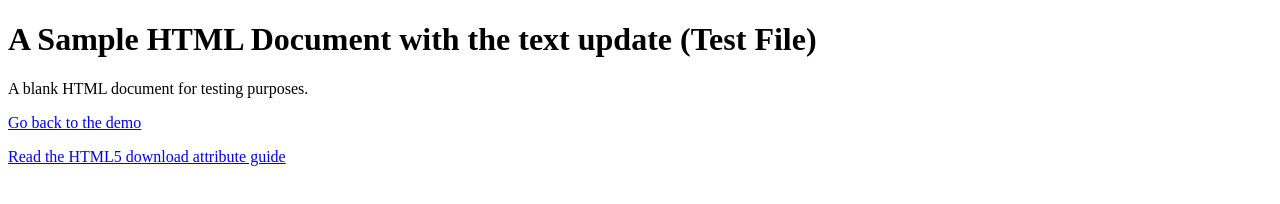
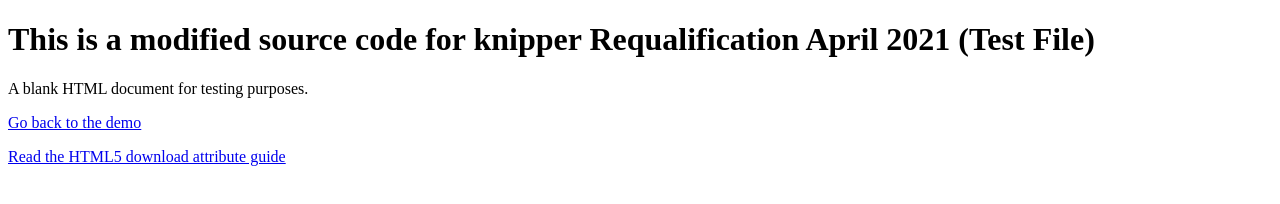
Before and after one commit to ashwinxlm/TestAJRepo, a plain HTML site: page index.html in a window 1280 px wide. Drawn offline with Linux system fonts and the light colour scheme.

Commit message:
Update index.html

```diff
--- a/index.html
+++ b/index.html
@@ -9,7 +9,7 @@
 </head>
 <body>
 
-<h1>A Sample HTML Document with the text update (Test File)</h1>
+<h1> This is a modified source code for knipper Requalification April 2021 (Test File)</h1>
 <p>A blank HTML document for testing purposes.</p>
 <p><a href="../html5download-demo.html">Go back to the demo</a></p>
 <p><a href="http://sixrevisions.com/html5/download-attribute/">Read the HTML5 download attribute guide</a></p>
```
